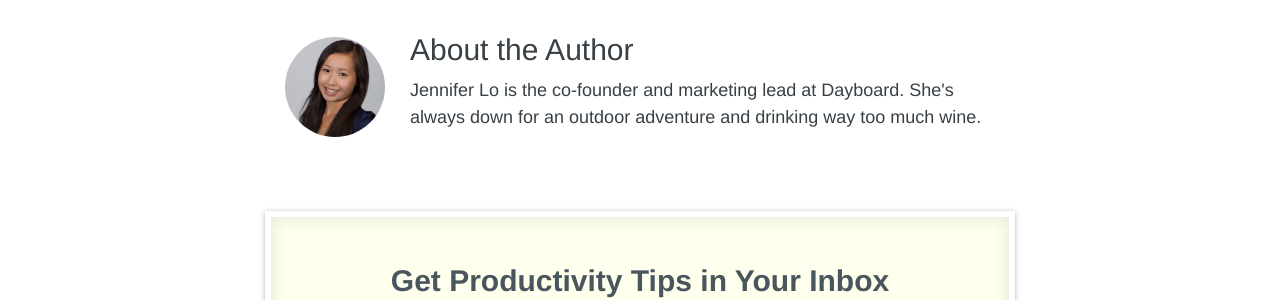
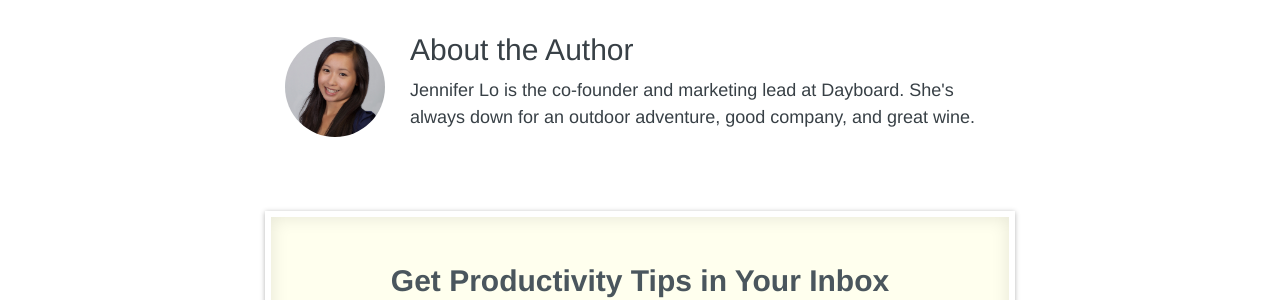
Before and after one commit to dayboard/blog, a Jekyll site: the page built from _posts/tumblr/2014-10-27-plan-tasks-for-tomorrow-and-see-last-14-day-progress.html, in a window 1280 px wide and 900 px high, scrolled down 2393 px. Shown: the part 180-480 px from the top of the window. Built offline with Jekyll 4.4.1, drawn with Linux system fonts in a browser that asks for light colours; nearby versions of some CDN libraries; a script that is not in the unit is left out; comment, search, counter and statistics services are not loaded; some of the changed lines change nothing that is shown.

Commit message:
Added Abhi as author in config file

```diff
--- a/_config.yml
+++ b/_config.yml
@@ -21,7 +21,7 @@ author:
     display_name: "Jennifer"
     avatar_url: "/assets/images/avatars/jenn.jpg"
     bio: >
-      Jennifer Lo is the co-founder and marketing lead at Dayboard. She's always down for an outdoor adventure and drinking way too much wine.
+      Jennifer Lo is the co-founder and marketing lead at Dayboard. She's always down for an outdoor adventure, good company, and great wine.
     twitter: jennlo_
   john:
     name: "John Chan"
@@ -30,3 +30,9 @@ author:
     bio: >
       John Chan is the co-founder and product lead at Dayboard. He often thinks out loud and is perfectly happy with having a conversion with himself. When he's not building Dayboard, he's likely binge playing video games.
     twitter: jtcchan
+  abhi:
+    name: "Abhi Vair"
+    display_name: "Abhi"
+    avatar_url: "http://placekitten.com/g/90/90"
+    bio: >
+      Abhi Vair is a junior developer at Dayboard.
```
